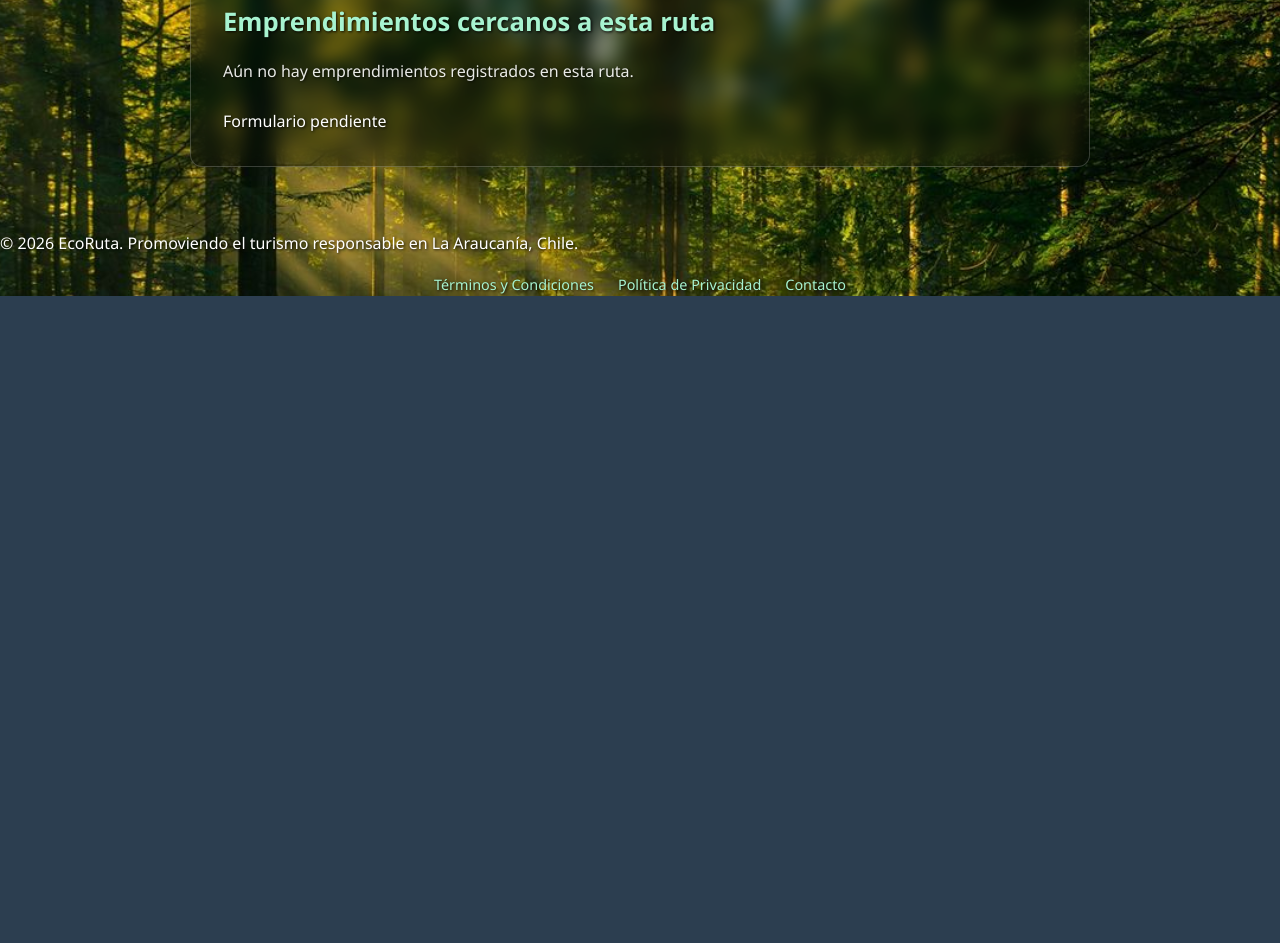
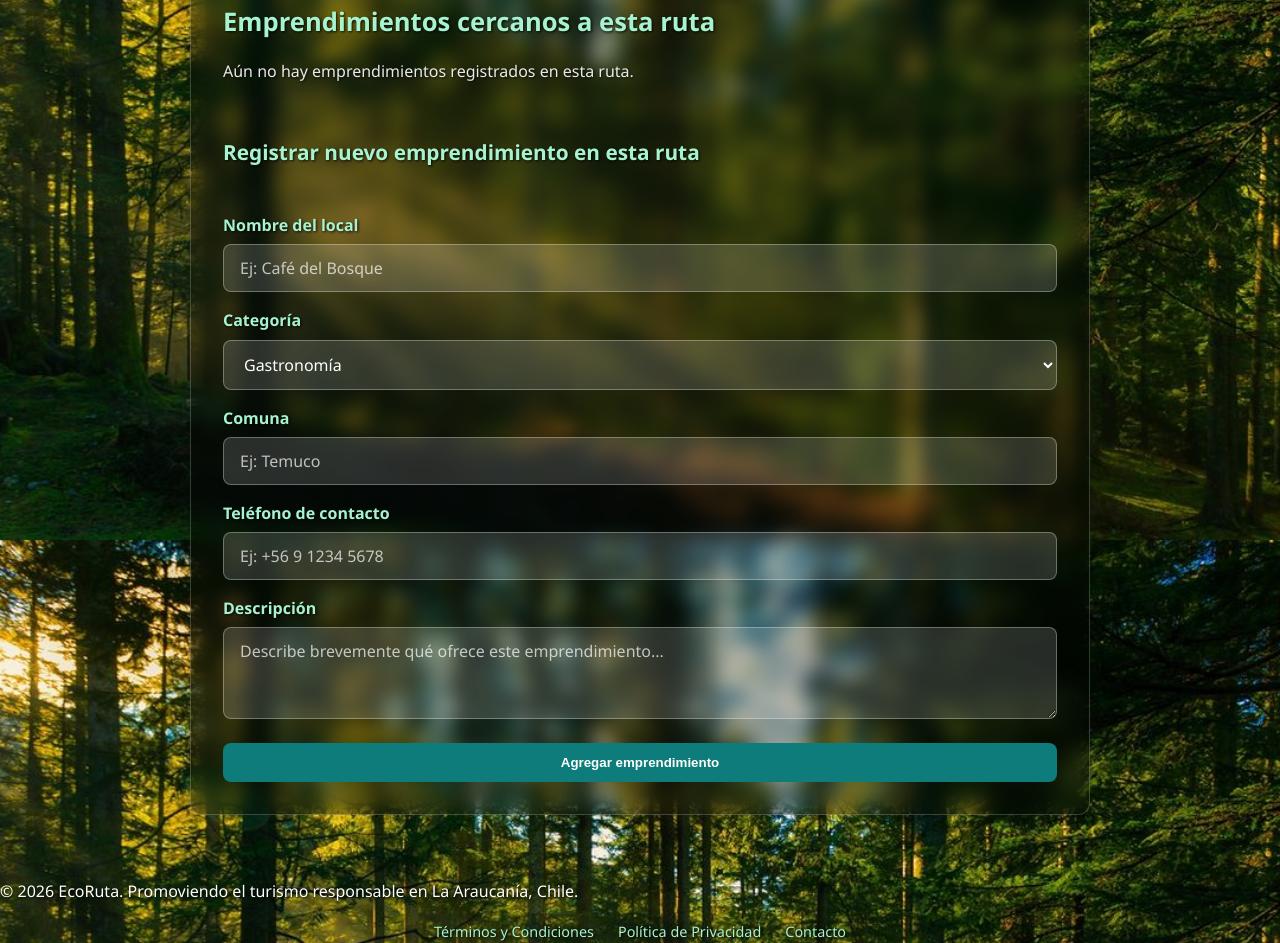
Before and after one commit to sub-dll/Web-Frontend-EcoRuta, a React app in the folder app/: page /#/rutas/1 in a window 1280 px wide. Shown: the part 1060-2003 px from the top of the page. Before the commit the page ends 1356 px from the top, so only its background shows below. Built offline with nearby package versions, Linux system fonts and the light colour scheme; data requests are answered from the project's data file; the HTML template or start-up script is replaced by a standard one.

Commit message:
Encargo E - formulario controlado con POST para emprendimientos

```diff
--- a/app/src/components/FormularioEmprendimiento.jsx
+++ b/app/src/components/FormularioEmprendimiento.jsx
@@ -1,3 +1,151 @@
-export default function FormularioEmprendimiento() {
-  return <p>Formulario pendiente</p>;
+import { useState } from "react";
+import { API_URL } from "../api.js";
+
+export default function FormularioEmprendimiento({ rutaId, onCreada }) {
+  const [nombreLocal, setNombreLocal] = useState("");
+  const [categoria, setCategoria] = useState("gastronomia");
+  const [comuna, setComuna] = useState("");
+  const [telefono, setTelefono] = useState("");
+  const [descripcion, setDescripcion] = useState("");
+  const [error, setError] = useState("");
+  const [mensaje, setMensaje] = useState("");
+  const [enviando, setEnviando] = useState(false);
+
+  async function enviar(evento) {
+    evento.preventDefault();
+    setError("");
+    setMensaje("");
+
+    if (!nombreLocal.trim() || !comuna.trim() || !telefono.trim() || !descripcion.trim()) {
+      setError("Por favor, completa todos los campos obligatorios.");
+      return;
+    }
+
+    if (descripcion.trim().length < 10) {
+      setError("La descripción debe tener al menos 10 caracteres.");
+      return;
+    }
+
+    setEnviando(true);
+
+    try {
+      const respuesta = await fetch(`${API_URL}/emprendimientos`, {
+        method: "POST",
+        headers: { "Content-Type": "application/json" },
+        body: JSON.stringify({
+          rutaId: Number(rutaId),
+          nombre_local: nombreLocal.trim(),
+          categoria,
+          comuna: comuna.trim().toLowerCase(),
+          telefono: telefono.trim(),
+          descripcion: descripcion.trim(),
+          estado_solicitud: "pendiente",
+        }),
+      });
+
+      if (respuesta.status !== 201) {
+        throw new Error(`La API respondió ${respuesta.status}`);
+      }
+
+      const creado = await respuesta.json();
+      onCreada(creado);
+
+      // Limpiar los campos después de crear
+      setNombreLocal("");
+      setCategoria("gastronomia");
+      setComuna("");
+      setTelefono("");
+      setDescripcion("");
+      setMensaje("Emprendimiento agregado correctamente.");
+    } catch {
+      setError("No se pudo guardar el emprendimiento. ¿Está corriendo la API?");
+    } finally {
+      setEnviando(false);
+    }
+  }
+
+  return (
+    <form className="form-api" onSubmit={enviar} noValidate>
+      <h4 style={{ color: "#a7f3d0", fontSize: "1.3rem" }}>
+        Registrar nuevo emprendimiento en esta ruta
+      </h4>
+
+      <div>
+        <label htmlFor="nombre_local">Nombre del local</label>
+        <input
+          id="nombre_local"
+          type="text"
+          value={nombreLocal}
+          onChange={(e) => setNombreLocal(e.target.value)}
+          placeholder="Ej: Café del Bosque"
+          required
+        />
+      </div>
+
+      <div>
+        <label htmlFor="categoria">Categoría</label>
+        <select
+          id="categoria"
+          value={categoria}
+          onChange={(e) => setCategoria(e.target.value)}
+        >
+          <option value="gastronomia" style={{ color: "#111" }}>Gastronomía</option>
+          <option value="alojamiento" style={{ color: "#111" }}>Alojamiento</option>
+          <option value="artesania" style={{ color: "#111" }}>Artesanía</option>
+        </select>
+      </div>
+
+      <div>
+        <label htmlFor="comuna">Comuna</label>
+        <input
+          id="comuna"
+          type="text"
+          value={comuna}
+          onChange={(e) => setComuna(e.target.value)}
+          placeholder="Ej: Temuco"
+          required
+        />
+      </div>
+
+      <div>
+        <label htmlFor="telefono">Teléfono de contacto</label>
+        <input
+          id="telefono"
+          type="tel"
+          value={telefono}
+          onChange={(e) => setTelefono(e.target.value)}
+          placeholder="Ej: +56 9 1234 5678"
+          required
+        />
+      </div>
+
+      <div>
+        <label htmlFor="descripcion">Descripción</label>
+        <textarea
+          id="descripcion"
+          rows="3"
+          value={descripcion}
+          onChange={(e) => setDescripcion(e.target.value)}
+          placeholder="Describe brevemente qué ofrece este emprendimiento..."
+          required
+        />
+      </div>
+
+      {error && (
+        <p className="estado error" role="alert" style={{ margin: 0, maxWidth: "100%" }}>
+          {error}
+        </p>
+      )}
+
+      {mensaje && (
+        <p className="estado" role="status" style={{ margin: 0, maxWidth: "100%" }}>
+          {mensaje}
+        </p>
+      )}
+
+      <button type="submit" className="btn-glass-submit" disabled={enviando}>
+        {enviando ? "Guardando..." : "Agregar emprendimiento"}
+      </button>
+    </form>
+  );
 }
```
